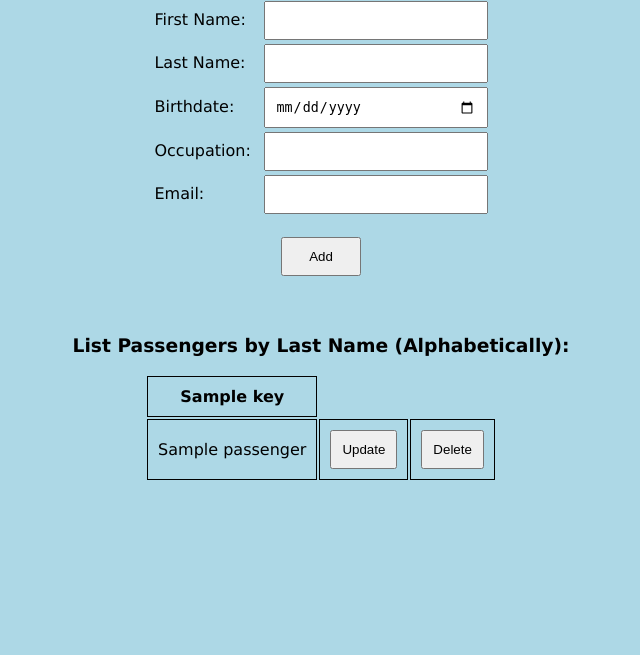
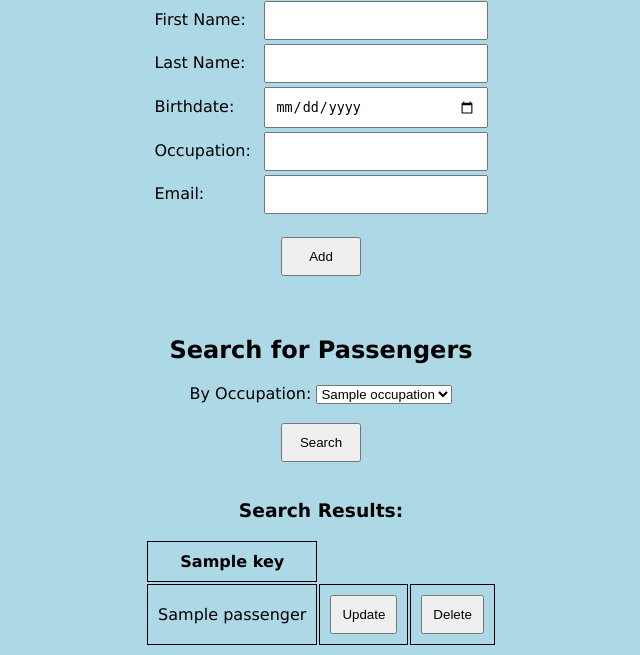
Before and after one commit to ragnakevmac/cs340, a Flask app: template templates/Passengers.jinja in a window 1280 px wide. Shown: the part 222-877 px from the top of the page, without its empty margins (319-959 px from the left). Before the commit the page ends 702 px from the top, so only its background shows below. Run offline with Flask 2, Linux system fonts and the light colour scheme; the template is opened without the code that fills it: most values are stand-ins (such as "Sample title", 1, 10 or a date in 2020).

Commit message:
changes for today

```diff
--- a/app.py
+++ b/app.py
@@ -57,12 +57,14 @@ def passengers():
 
 
 
-    # occupation = "Student"
 
-    # query = '''SELECT passenger_id AS "Passenger ID", first_name AS "First Name", last_name AS "Last Name", birthdate AS "Birthdate", occupation AS "Occupation", email AS "Email" FROM Passengers where occupation = "''' + occupation + '''";'''
+    # query = '''SELECT last_name AS "Last Name", first_name AS "First Name", passenger_id AS "Passenger ID", birthdate AS "Birthdate", occupation AS "Occupation", email AS "Email" FROM Passengers ORDER BY last_name'''
 
 
-    query = '''SELECT last_name AS "Last Name", first_name AS "First Name", passenger_id AS "Passenger ID", birthdate AS "Birthdate", occupation AS "Occupation", email AS "Email" FROM Passengers ORDER BY last_name'''
+    occupation = "Student"
+
+    query = '''SELECT passenger_id AS "Passenger ID", first_name AS "First Name", last_name AS "Last Name", birthdate AS "Birthdate", occupation AS "Occupation", email AS "Email" FROM Passengers where occupation = "''' + occupation + '''";'''
+
 
     cursor = db.execute_query(db_connection = db_connection, query = query)
     results_one = cursor.fetchall()
--- a/templates/Passengers.jinja
+++ b/templates/Passengers.jinja
@@ -103,7 +103,7 @@
 
 
 
-    {# <h2>Search for Passengers</h2>
+    <h2>Search for Passengers</h2>
 
 
     {% block occupation %}
@@ -124,12 +124,13 @@
         </form>
     {% endblock %}
 
-    <br> #}
+    <br>
 
 
 
 
-    <h3>List Passengers by Last Name (Alphabetically):</h3>
+    {# <h3>List Passengers by Last Name (Alphabetically):</h3> #}
+    <h3>Search Results:</h3>
 
     <table>
 
```
